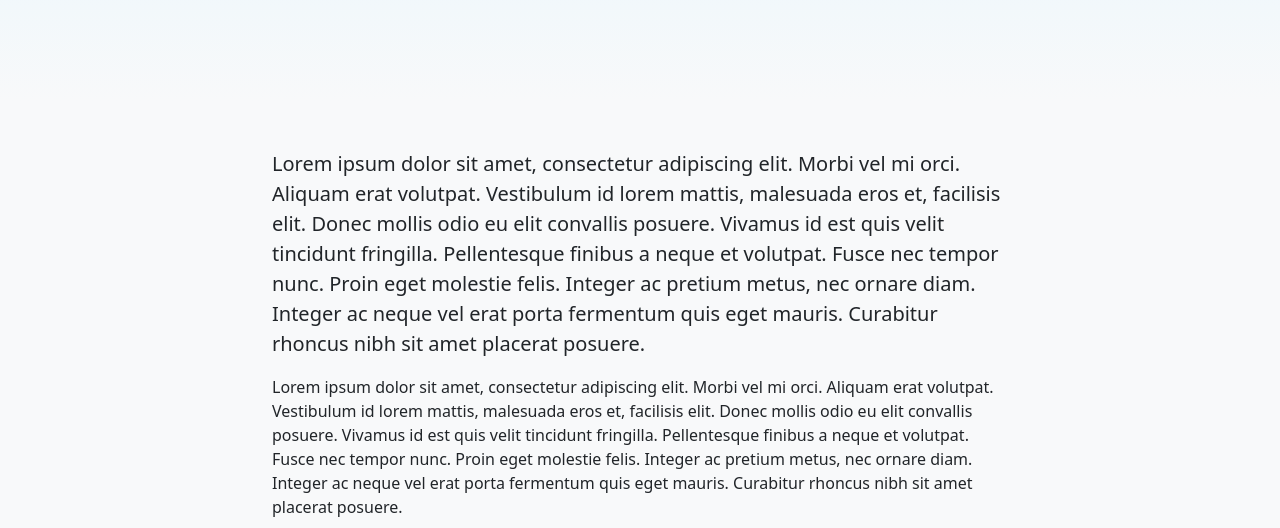
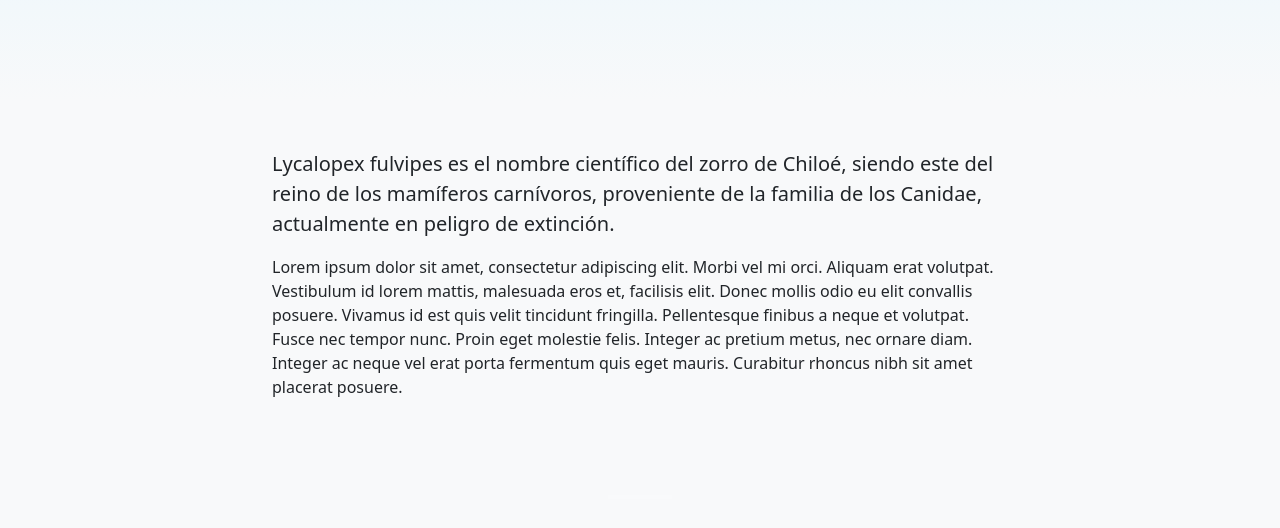
Before and after one commit to ZorroDeChiloe-InfoDigital/Clase13, a plain HTML site: page index.html in a window 1280 px wide. Shown: the part 262-790 px from the top of the page. Drawn offline with nearby package versions, Linux system fonts and the light colour scheme.

Commit message:
Update index.html

```diff
--- a/index.html
+++ b/index.html
@@ -32,9 +32,7 @@
             <div class="row">
                 <div class="col-sm-10 col-md-8 mx-auto">
                     <p class="lead">
-                        Lorem ipsum dolor sit amet, consectetur adipiscing elit. Morbi vel mi orci. Aliquam erat volutpat. Vestibulum id lorem mattis, malesuada eros et, facilisis elit. Donec mollis odio eu elit convallis posuere. Vivamus
-                        id est quis velit tincidunt fringilla. Pellentesque finibus a neque et volutpat. Fusce nec tempor nunc. Proin eget molestie felis. Integer ac pretium metus, nec ornare diam. Integer ac neque vel erat porta fermentum
-                        quis eget mauris. Curabitur rhoncus nibh sit amet placerat posuere.
+			Lycalopex fulvipes es el nombre científico del zorro de Chiloé, siendo este del reino de los mamíferos carnívoros, proveniente de la familia de los Canidae, actualmente en peligro de extinción.
                     </p>
                     <p>
                         Lorem ipsum dolor sit amet, consectetur adipiscing elit. Morbi vel mi orci. Aliquam erat volutpat. Vestibulum id lorem mattis, malesuada eros et, facilisis elit. Donec mollis odio eu elit convallis posuere. Vivamus
```
